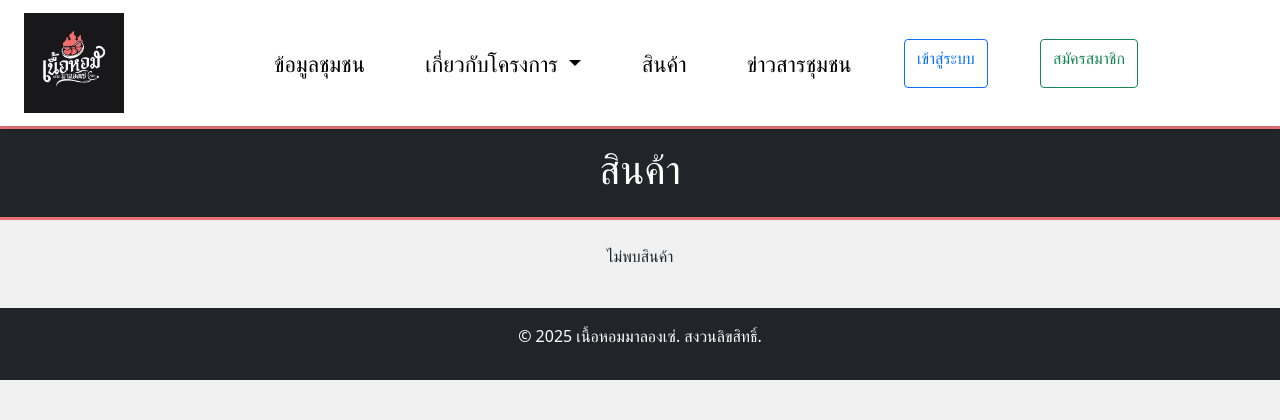
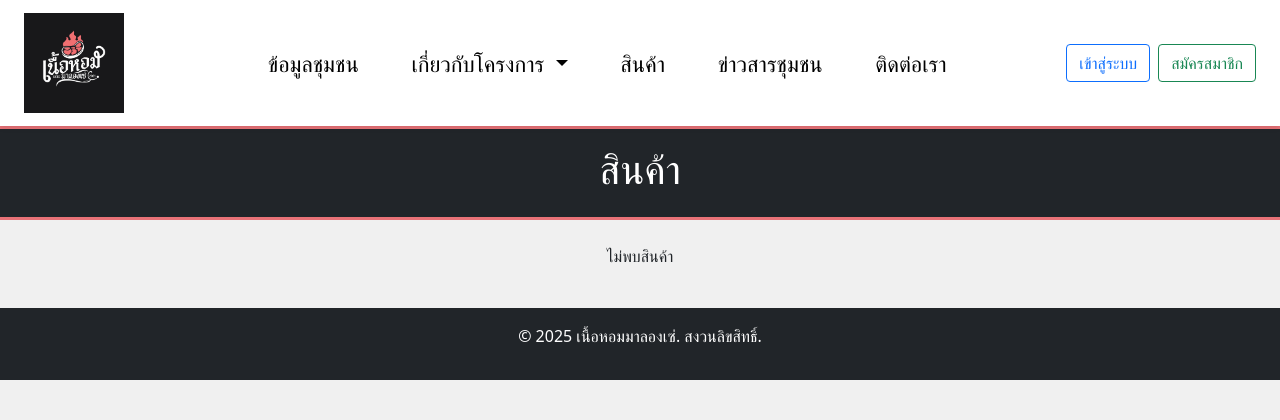
Before and after one commit to DarkNess1903/Hantaphao, a PHP site: page / in a window 1280 px wide. Shown: the top 420 px of the page. Run offline with PHP 8.4, Linux system fonts and the light colour scheme; data that the repository does not hold is empty.

Commit message:
topnav-edit2

```diff
--- a/topnavbar.php
+++ b/topnavbar.php
@@ -107,7 +107,7 @@ include 'connectDB.php'; // เชื่อมต่อฐานข้อมู
                     <?php endif; ?>
 
                     <li class="nav-item">
-                        <a class="nav-link text-dark" href="contact_us.php">ข้อมูลชุมชน</a>
+                        <a class="nav-link text-dark" href="community_info.php">ข้อมูลชุมชน</a>
                     </li>
 
                     <!-- เมนูเกี่ยวกับโครงการ (ทำให้แสดงเมื่อ cursor hover) -->
@@ -127,6 +127,8 @@ include 'connectDB.php'; // เชื่อมต่อฐานข้อมู
                     <li class="nav-item">
                         <a class="nav-link text-dark" href="index.php">ข่าวสารชุมชน</a>
                     </li>
+                    <li class="nav-item"><a class="nav-link text-dark" href="contact_us.php">ติดต่อเรา</a></li>
+                </ul>
                 <?php
                 if (isset($_SESSION['customer_id'])) {
                     $customer_id = $_SESSION['customer_id'];
```
